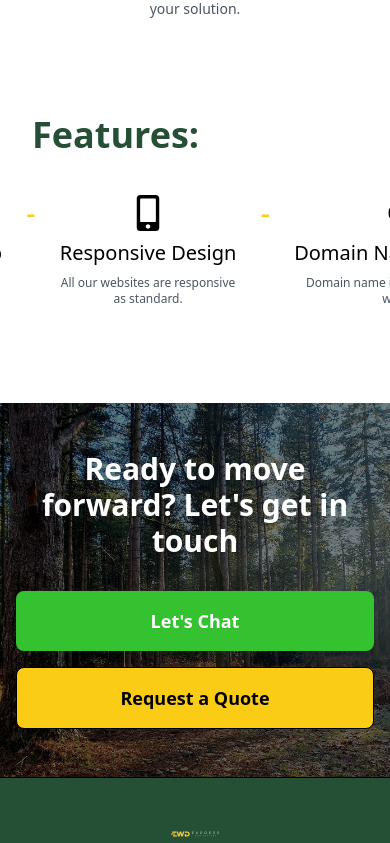
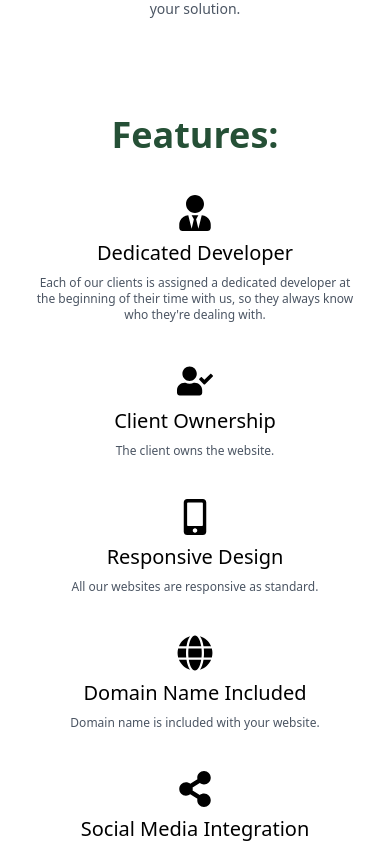
Before and after one commit to jdm1991/final-express, a Next.js app: page /webDesign in a window 390 px wide. Shown: the part 5369-6212 px from the top of the page. Built offline with nearby package versions, Linux system fonts and the light colour scheme.

Commit message:
Features section fixed

```diff
--- a/src/app/components/Features.jsx
+++ b/src/app/components/Features.jsx
@@ -40,11 +40,11 @@ export default function Features() {
 
   return (
     <section className="bg-white py-12">
-      <div className="max-w-7xl mx-auto px-8 sm:px-6 lg:px-8">
-        <h2 className="text-4xl md:text-5xl font-bold text-[#255036] mb-10 text-left">
+      <div className="max-w-7xl mx-auto px-4 sm:px-6 lg:px-8">
+        <h2 className="text-4xl md:text-5xl font-bold text-[#255036] mb-10 text-center sm:text-left">
           Features:
         </h2>
-        <div className="flex justify-center items-start space-x-6">
+        <div className="flex flex-col sm:flex-row justify-center items-center space-y-10 sm:space-y-0 sm:space-x-6 lg:space-x-10">
           {features.map((feature, index) => (
             <>
               <div
@@ -60,7 +60,7 @@ export default function Features() {
                 </p>
               </div>
               {index !== features.length - 1 && (
-                <div className="text-3xl text-yellow-400 flex items-center">
+                <div className="text-3xl text-yellow-400 hidden sm:flex items-center">
                   -
                 </div>
               )}
```
